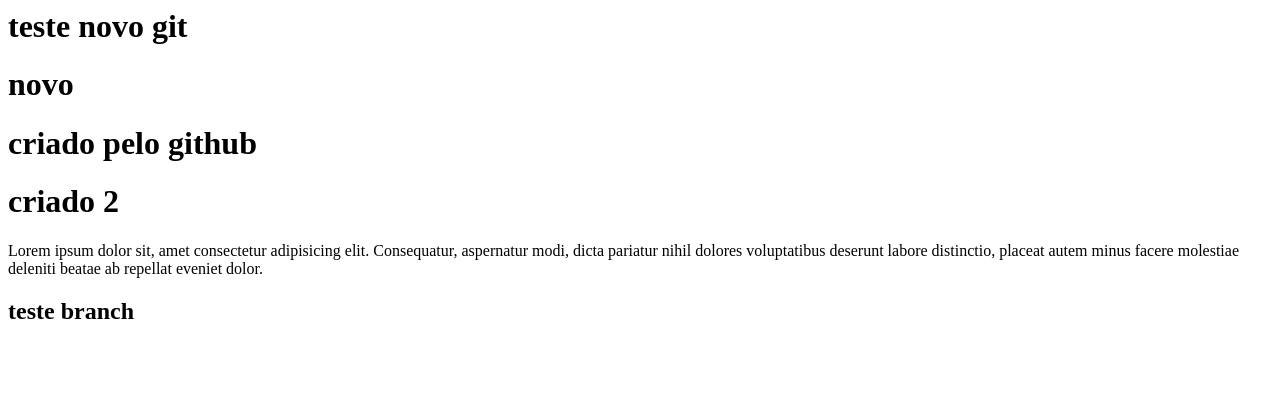
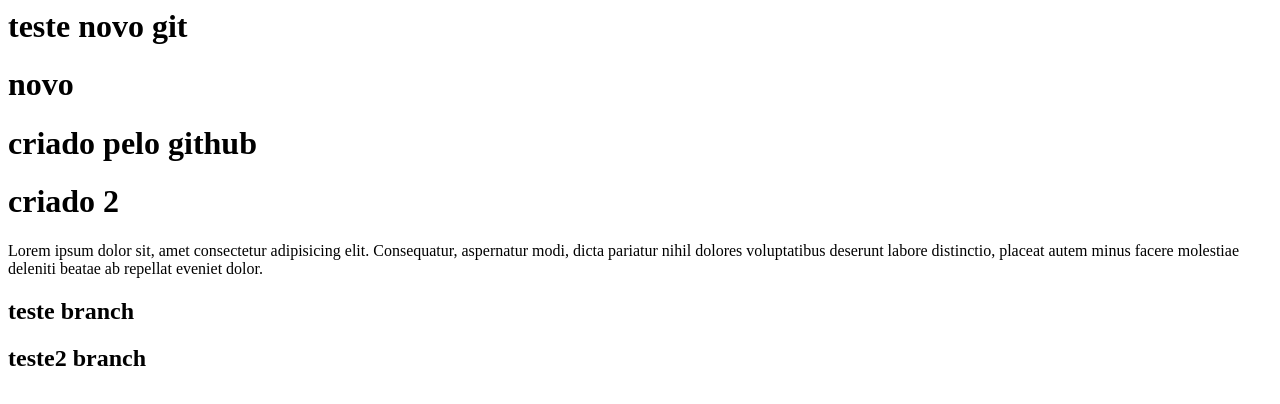
Before and after one commit to jojishimada/vscode, a plain HTML site: page index.html in a window 1280 px wide. Drawn offline with Linux system fonts and the light colour scheme.

Commit message:
salvando na branch

```diff
--- a/index.html
+++ b/index.html
@@ -7,4 +7,5 @@
         aspernatur modi, dicta pariatur nihil dolores voluptatibus deserunt labore distinctio, placeat
         autem minus facere molestiae deleniti beatae ab repellat eveniet dolor.</p>
         <h2>teste branch</h2>
+        <h2>teste2 branch</h2>
 </html>
```
